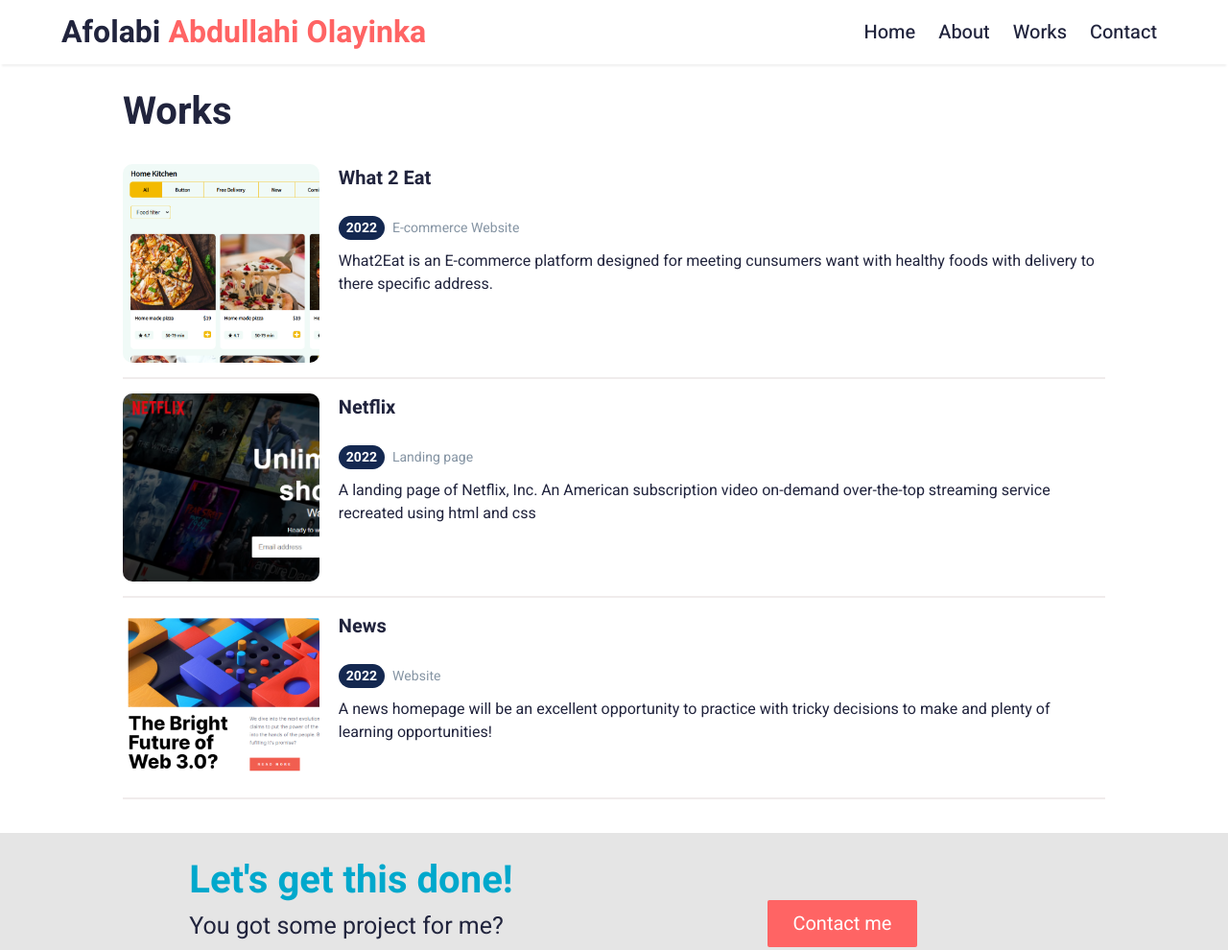
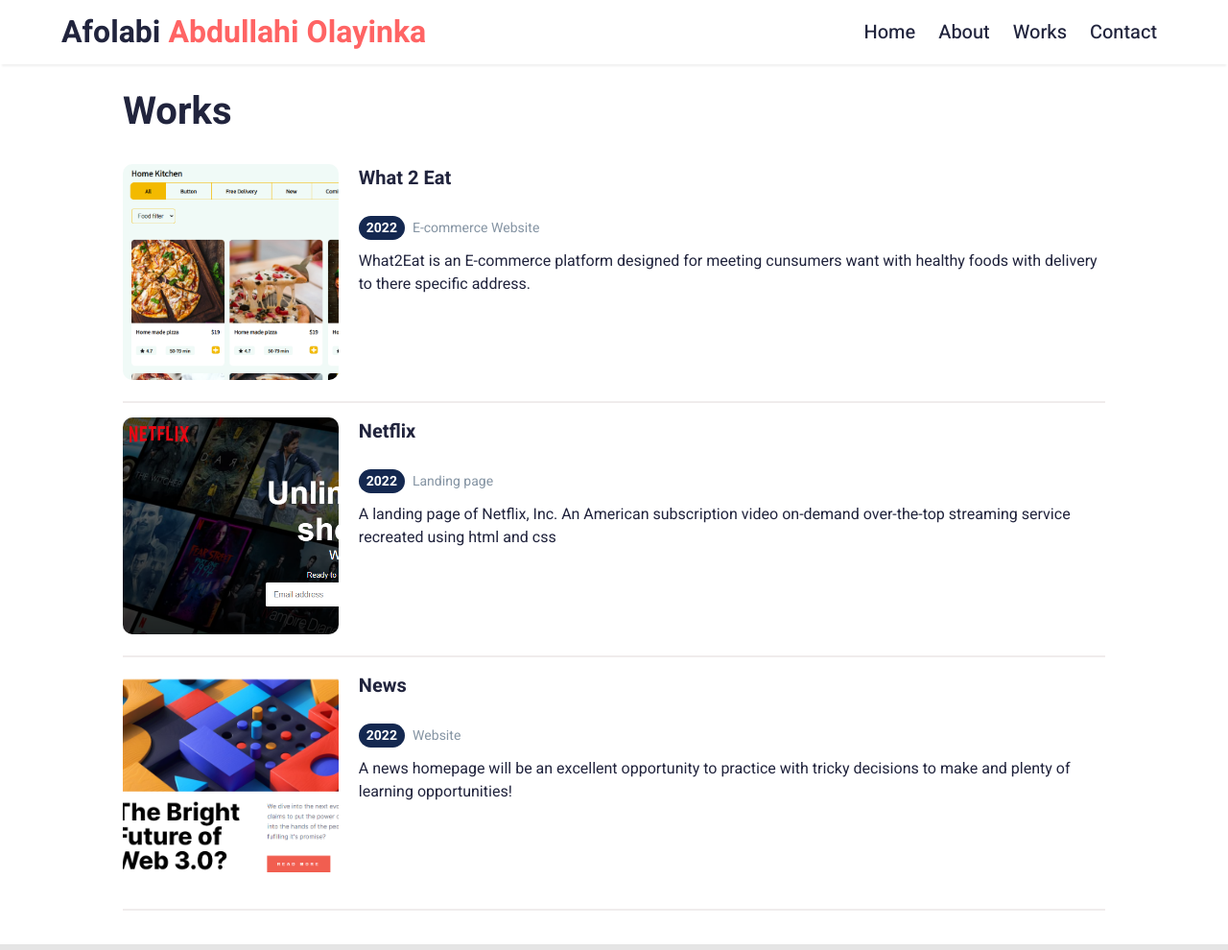
Before and after one commit to Linktoyinka/portfolio, a plain HTML site: page work.html in a window 1280 px wide. Shown: the top 990 px of the page at 96% size. Drawn offline with Linux system fonts and the light colour scheme.

Commit message:
style for work and index content adjusted

```diff
--- a/styles/index.css
+++ b/styles/index.css
@@ -255,19 +255,32 @@ progress {
 }
 .work-card {
     display: flex;
-    justify-content: space-evenly;
+    justify-content: space-between;
     margin-top: 10px;
 }
 
-.work-img {
+.work-img-main {
+    width: 22%;
+}
+
+/* .work-img {
     border-radius: 10px;
-    width: 20%;
+    width: 100%;
     margin-right: 10px;
     height: 30%;
+} */
+
+.work-img-main img {
+    width: 100%;
+    height: auto;
+    border-radius: 10px;
+    aspect-ratio: 1/1;
+    object-fit: cover;
 }
 
 .work-1 {
-    margin-left: 10px;
+    /* margin-left: 10px; */
+    width: 76%;
 }
 
 .work-1 h2 {
--- a/work.html
+++ b/work.html
@@ -51,7 +51,9 @@
             </h2>
             <div class="work-card">
                 <!-- project image -->
-                <img class="work-img" src="images/works/what-2-eat.png" alt="">
+                <div class="work-img-main">
+                    <img class="work-img" src="images/home/featured work/what-2-eat.png" width="200px" height="200px" alt="">
+                </div>
                 <div class="work-1">
                     <a href="work/what-2-eat">
                         <h2>
@@ -79,7 +81,9 @@
 
             <div class="work-card">
                 <!-- project image -->
-                <img class="work-img" src="images/home/featured work/netflix.png" alt="">
+                <div class="work-img-main">
+                    <img class="work-img" src="images/home/featured work/netflix.png" width="200px" height="200px" alt="">
+                </div>
                 <div class="work-1">
                     <a href="work/netflix">
                         <h2>
@@ -106,7 +110,9 @@
 
             <div class="work-card">
                 <!-- project image -->
-                <img class="work-img" src="images/home/featured work/news.png" alt="">
+                <div class="work-img-main">
+                    <img class="work-img" src="images/home/featured work/news.png" width="200px" height="200px" alt="">
+                </div>
                 <div class="work-1">
                     <a href="work/news">
                         <h2>
```
Also changed, not shown: index.html (+10 -5 lines).
